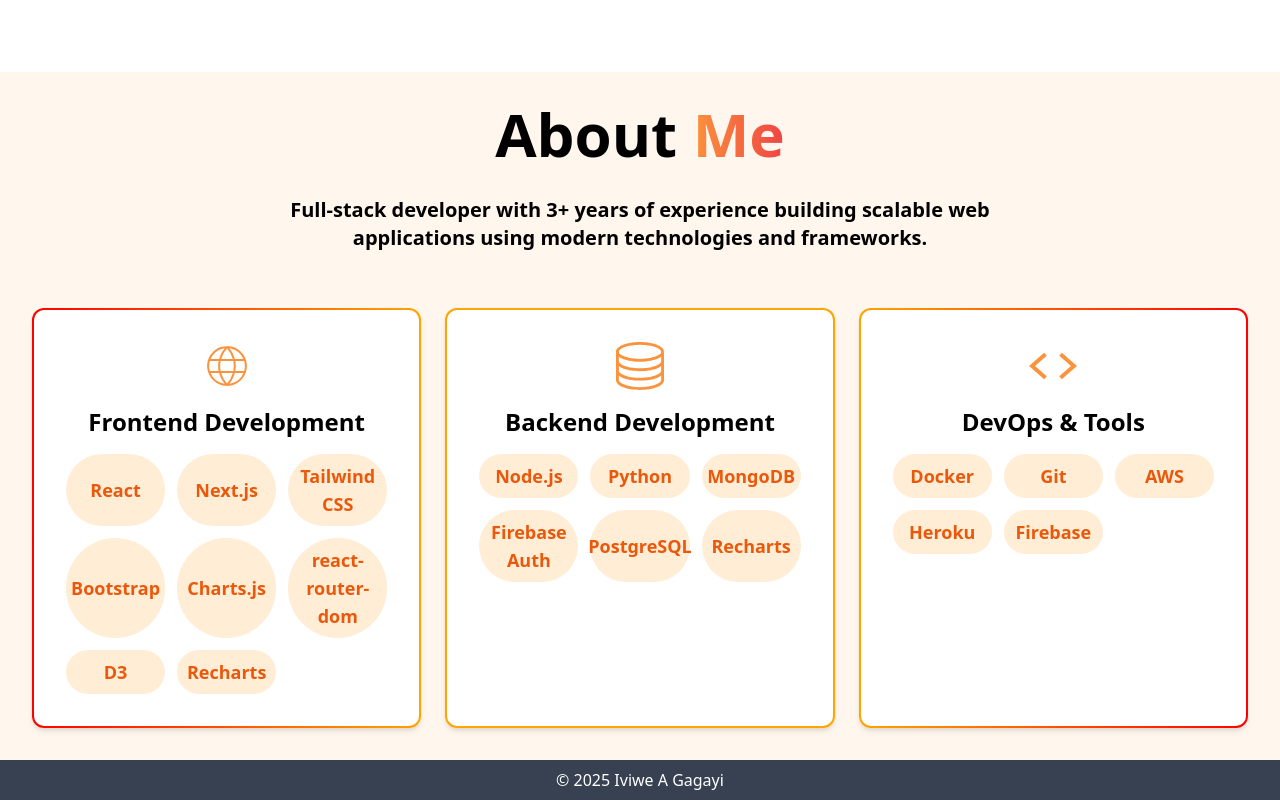
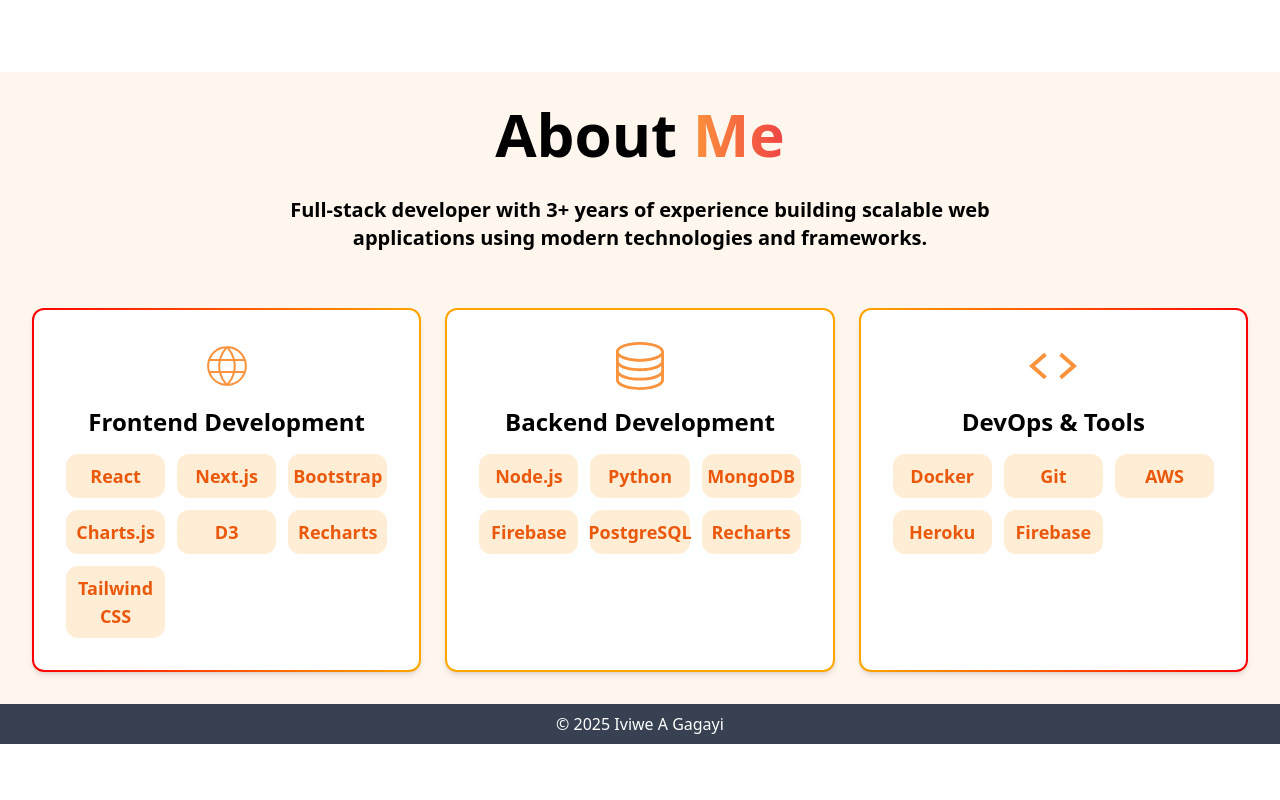
Before and after one commit to Iviwe-Gagayi/portfolio, a React (Create React App) app: page / in a window 1280 px wide. Shown: the part 728-1528 px from the top of the page. After the commit the page ends 1472 px from the top, so only its background shows below. Built offline with nearby package versions, Linux system fonts and the light colour scheme.

Commit message:
Changed rounding of tools elements

```diff
--- a/src/About.js
+++ b/src/About.js
@@ -42,12 +42,12 @@
             Frontend Development
           </h2>
           <div className="grid grid-cols-3 gap-3">
-            {["React", "Next.js", "Tailwind CSS", "Bootstrap", "Charts.js", "react-router-dom", "D3", "Recharts"].map((tech) => (
+            {["React", "Next.js",  "Bootstrap", "Charts.js", "D3", "Recharts","Tailwind CSS"].map((tech) => (
               <h4
                 key={tech}
                 className="flex items-center justify-center
                            text-orange-600 font-bold text-sm md:text-lg
-                           bg-orange-100 px-4 py-2 rounded-full text-center leading-normal"
+                           bg-orange-100 px-4 py-2 rounded-xl text-center leading-normal"
               >
                 {tech}
               </h4>
@@ -69,12 +69,12 @@
             Backend Development
           </h2>
           <div className="grid grid-cols-3 gap-3">
-            {["Node.js", "Python", "MongoDB", "Firebase Auth", "PostgreSQL", "Recharts"].map((tech) => (
+            {["Node.js", "Python", "MongoDB", "Firebase", "PostgreSQL", "Recharts"].map((tech) => (
               <h4
                 key={tech}
                 className="flex items-center justify-center
                            text-orange-600 font-bold text-sm md:text-lg
-                           bg-orange-100 px-4 py-2 rounded-full text-center leading-normal"
+                           bg-orange-100 px-4 py-2 rounded-xl text-center leading-normal"
               >
                 {tech}
               </h4>
@@ -101,7 +101,7 @@
                 key={tech}
                 className="flex items-center justify-center
                            text-orange-600 font-bold text-sm md:text-lg
-                           bg-orange-100 px-4 py-2 rounded-full text-center leading-normal"
+                           bg-orange-100 px-4 py-2 rounded-xl text-center leading-normal"
               >
                 {tech}
               </h4>
```
